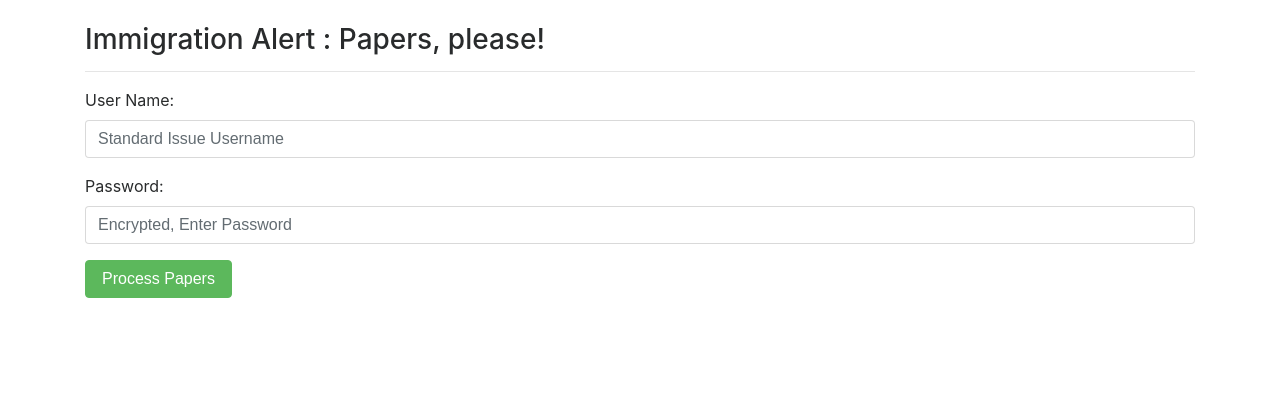
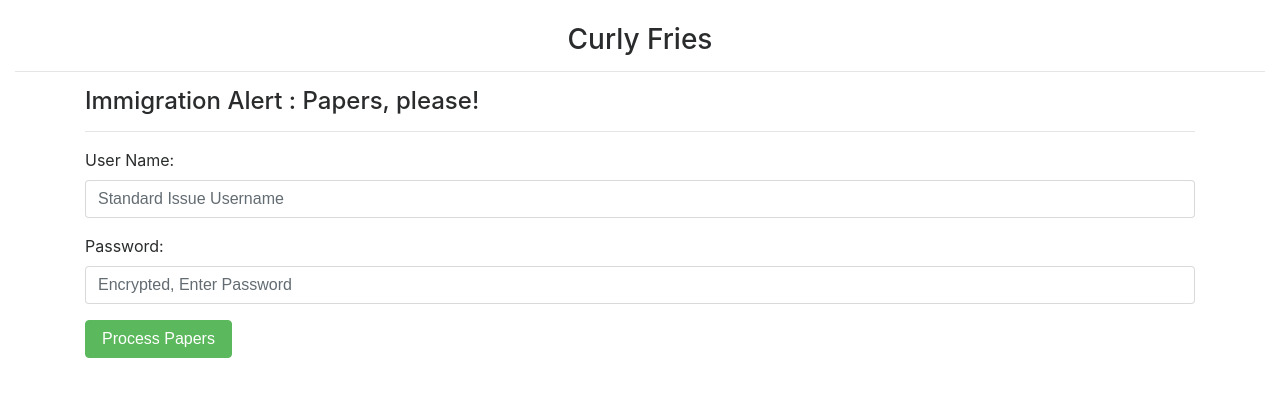
Before and after one commit to rohan-krishna/curlyfries, a Django app: page /login/ in a window 1280 px wide. Shown: the top 397 px of the page. Run offline with Django 3.2, Linux system fonts and the light colour scheme; some libraries are stand-ins or nearby versions.

Commit message:
UI Changes Hauled

```diff
--- a/household/templates/household/master.html
+++ b/household/templates/household/master.html
@@ -12,6 +12,8 @@
 </head>
 <body>
 	<div class="container-fluid">
+		<h3 class="text-center">Curly Fries</h3>
+		<hr>
 		{% block content %}
 		{% endblock %}
 	</div>
--- a/immigration/templates/immigration/auth/login.html
+++ b/immigration/templates/immigration/auth/login.html
@@ -6,7 +6,7 @@ Login | Immigration
 
 {% block content %}
 <div class="container">
-	<h3>Immigration Alert : Papers, please!</h3>
+	<h4>Immigration Alert : Papers, please!</h4>
 	<hr>
 	<form action="{% url 'immigration:post_login' %}" method="post">
 		{% csrf_token %}
```
